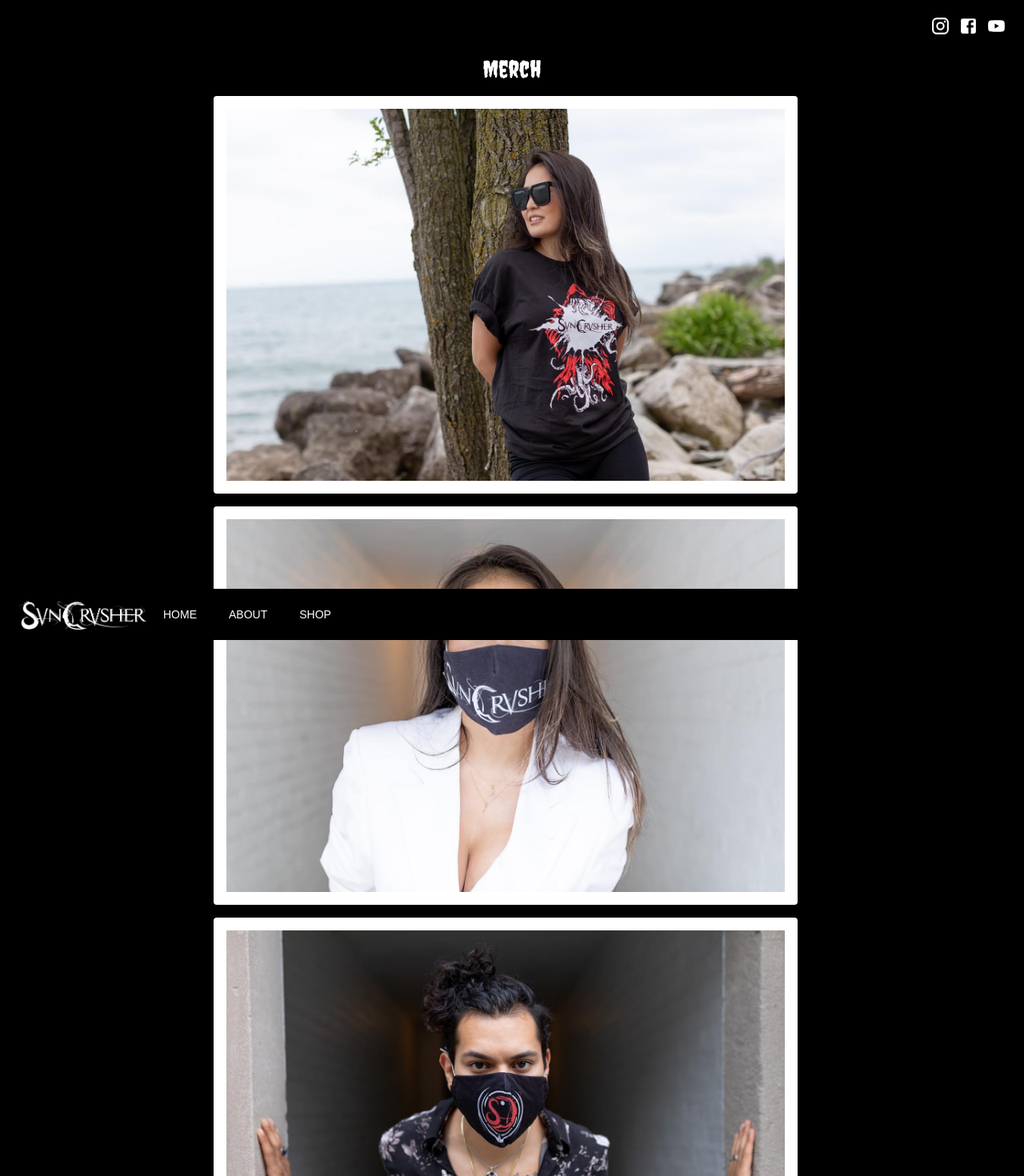
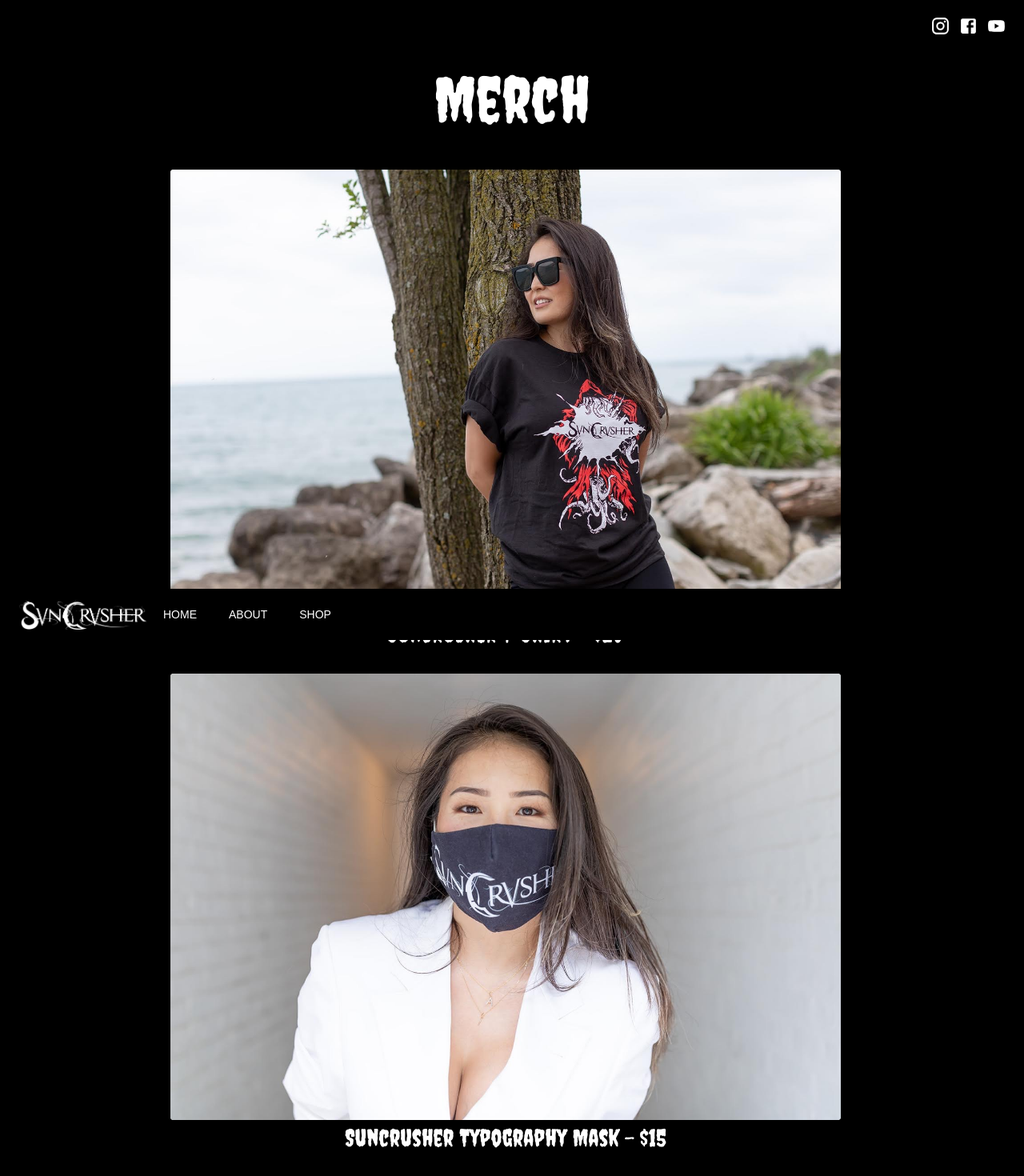
Before and after one commit to analexander/suncrusher-band, a React (Create React App) app: page /merch in a window 1280 px wide. Shown: the top 1470 px of the page at 80% size. Built offline with nearby package versions, Linux system fonts and the light colour scheme; a web font is replaced by a local one.

Commit message:
updating merch page with hrefs to direct to bigcartel

```diff
--- a/src/components/AboutUs.js
+++ b/src/components/AboutUs.js
@@ -14,7 +14,7 @@
     textAlign: 'center',
   },
   title: {
-    fontSize: 30,
+    fontSize: 50,
     fontFamily: [
         'Creepster',
         'Cursive',
--- a/src/components/Mask1Container.js
+++ b/src/components/Mask1Container.js
@@ -10,10 +10,8 @@
   root: {
     display: 'flex',
     flexGrow: 1,
-  },
-  marginAutoItem: {
-    padding: theme.spacing(2),
-  },
+    marginRight: 0
+  }
 }));
 
 export default function NestedGrid() {
@@ -33,8 +31,8 @@
                 component="img"
                 alt="placeholder"
                 image={SuncrusherMask}
-                title="placeholder"
-                className={classes.marginAutoItem}
+                title="Suncrusher Typography Mask"
+                onClick={()=> window.open("https://suncrusher.bigcartel.com/product/suncrusher-mask-2", "_blank")}
                 />
             </CardActionArea>
         </Card>
--- a/src/components/Mask2Container.js
+++ b/src/components/Mask2Container.js
@@ -9,11 +9,9 @@
 const useStyles = makeStyles((theme) => ({
   root: {
     display: 'flex',
-    flexGrow: 1
-  },
-  marginAutoItem: {
-    padding: theme.spacing(2),
-  },
+    flexGrow: 1,
+    marginRight: 0
+  }
 }));
 
 export default function NestedGrid() {
@@ -33,8 +31,8 @@
                 component="img"
                 alt="placeholder"
                 image={SuncrusherMask2}
-                title="placeholder"
-                className={classes.marginAutoItem}
+                title="Suncrusher Logo Mask"
+                onClick={()=> window.open("https://suncrusher.bigcartel.com/product/suncrusher-mask", "_blank")}
                 />
             </CardActionArea>
         </Card>
--- a/src/components/MerchGridContainer.js
+++ b/src/components/MerchGridContainer.js
@@ -8,10 +8,20 @@
 
 const useStyles = makeStyles({
   root: {
-    flexGrow: 1,
+    flexGrow: 1
 
   },
   title: {
+    display: 'flex',
+    color: 'white',
+    justifyContent: 'center',
+    fontSize: 80,
+    fontFamily: [
+      'Creepster',
+      'Cursive',
+    ].join(','),
+  },
+  merchName: {
     display: 'flex',
     color: 'white',
     justifyContent: 'center',
@@ -29,14 +39,23 @@
   function FormRow() {
     return (
       <React.Fragment>
-        <Grid item xs={12} sm={9} md={7}>
+        <Grid item xs={12} sm={9} md={8}>
           <ShirtContainer />
+          <Typography className={classes.merchName} gutterBottom>
+            Suncrusher T-Shirt - $20
+          </Typography>
         </Grid>
-        <Grid item xs={12} sm={9} md={7}>
+        <Grid item xs={12} sm={9} md={8}>
           <Mask1Container />
+          <Typography className={classes.merchName} gutterBottom>
+            Suncrusher Typography Mask - $15
+          </Typography>
         </Grid>
-        <Grid item xs={12} sm={9} md={7}>
+        <Grid item xs={12} sm={9} md={8}>
           <Mask2Container />
+          <Typography className={classes.merchName} gutterBottom>
+            Suncrusher Logo Mask - $15
+          </Typography>
         </Grid>
       </React.Fragment>
     );
@@ -47,7 +66,7 @@
       <Typography className={classes.title} gutterBottom>
         Merch
       </Typography>
-      <div style={{ justify: 'center', marginBottom: 20 }}>
+      <div style={{ justify: 'center', marginBottom: 20, marginRight: 0 }}>
         <Grid container spacing={2}>
           <Grid container item xs={12} spacing={2}
             alignItems="center"
--- a/src/components/ShirtContainer.js
+++ b/src/components/ShirtContainer.js
@@ -9,11 +9,9 @@
 const useStyles = makeStyles((theme) => ({
   root: {
     display: 'flex',
-    flexGrow: 1
-  },
-  marginAutoItem: {
-    padding: theme.spacing(2),
-  },
+    flexGrow: 1,
+    marginRight: 0
+  }
 }));
 
 export default function NestedGrid() {
@@ -33,8 +31,8 @@
                 component="img"
                 alt="placeholder"
                 image={SuncrusherShirt}
-                title="placeholder"
-                className={classes.marginAutoItem}
+                title="Suncrusher Shirt"
+                onClick={()=> window.open("https://suncrusher.bigcartel.com/product/suncrusher-t-shirt", "_blank")}
                 />
             </CardActionArea>
         </Card>
--- a/src/pages/MerchStore.js
+++ b/src/pages/MerchStore.js
@@ -1,6 +1,5 @@
 import React from 'react';
 import { makeStyles } from '@material-ui/core/styles';
-import Typography from '@material-ui/core/Typography';
 import AppBar from '../components/AppBar';
 import BottomAppBar from '../components/BottomAppBar';
 import MerchGridContainer from '../components/MerchGridContainer';
```
Also changed, not shown: src/images/suncrusherbandwithlogojpg.jpg (deleted), 1 other file (tests, documents, lock files or other folders). Lines whose indentation alone changed are shown as unchanged.
